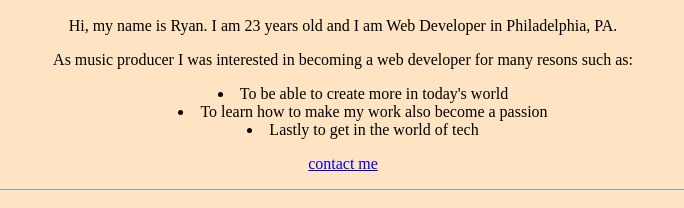
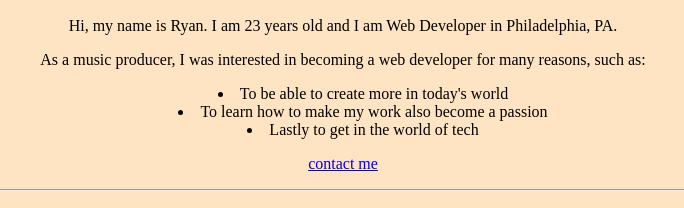
Before and after one commit to rnash19/portforlio, a plain HTML site: page index.html in a window 1280 px wide. Shown: the part 433-641 px from the top of the page, 297-981 px from the left. Drawn offline with Linux system fonts and the light colour scheme.

Commit message:
improve 'music producer' paragraph by adding commas, fixing typos

```diff
--- a/index.html
+++ b/index.html
@@ -15,7 +15,7 @@
 <p>
     Hi, my name is Ryan. I am 23 years old and I am Web Developer in Philadelphia, PA.
 </p>
-<p>As music producer I was interested in becoming a web developer for many resons such as:</p>
+<p>As a music producer, I was interested in becoming a web developer for many reasons, such as:</p>
 <Ul>
     <li>To be able to create more in today's world</li>
     <li>To learn how to make my work also become a passion</li>
```
